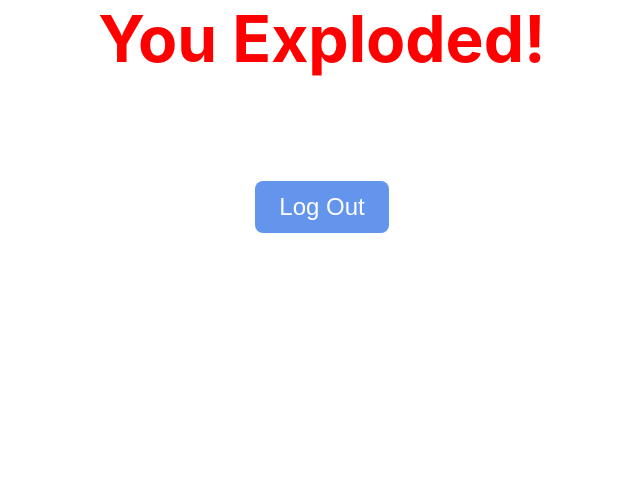
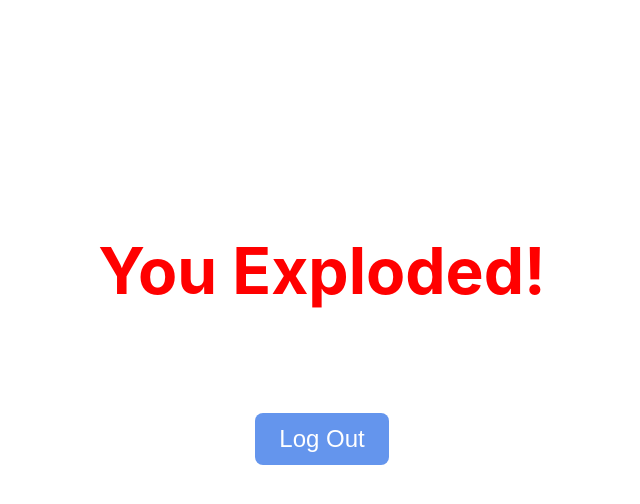
Before and after one commit to zitlallyalmazan/react-login-demo, a React (Create React App) app: page /Exploded in a window 1280 px wide. Shown: the top 504 px of the page, without its empty margins (318-958 px from the left). Built offline with nearby package versions, Linux system fonts and the light colour scheme.

Commit message:
fixed-css

```diff
--- a/src/App.css
+++ b/src/App.css
@@ -13,6 +13,14 @@
   font-weight: bolder;
   align-items: center;
   justify-content: center;
+}
+
+.lastContainer {
+  flex-direction: column;
+  display: flex;
+  align-items: center;
+  justify-content: center;
+  height: 100vh;
 }
 
 .titleContainer {
```
